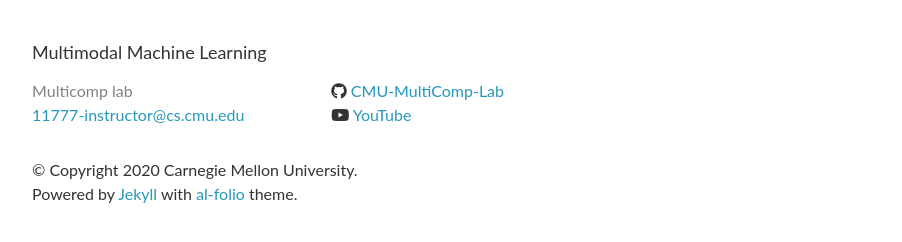
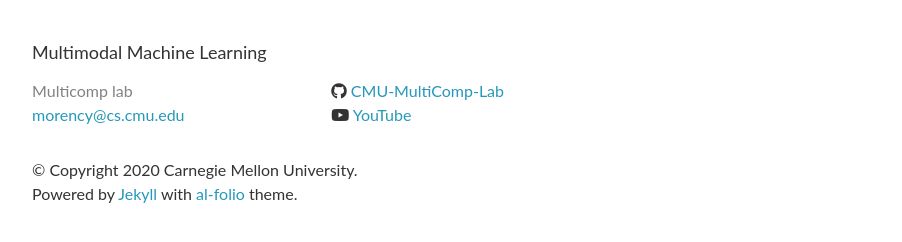
Before and after one commit to pliang279/mmml-course, a Jekyll site: the page built from _pages/about.md, in a window 1280 px wide and 900 px high, scrolled down 663 px. Shown: the part 633-875 px from the top of the window, without its empty margins (188-1090 px from the left). Built offline with Jekyll 4.4.1, drawn with Linux system fonts in a browser that asks for light colours; nearby versions of some CDN libraries; comment, search, counter and statistics services are not loaded.

Commit message:
Update _config.yml

```diff
--- a/_config.yml
+++ b/_config.yml
@@ -4,7 +4,7 @@
 author: Multicomp lab
 name: 11-777
 title: Multimodal Machine Learning
-email: 11777-instructor@cs.cmu.edu
+email: morency@cs.cmu.edu
 description: >
   11-777 - Multimodal Machine Learning - Carnegie Mellon University - Fall 2020
 footer_text: >
```
